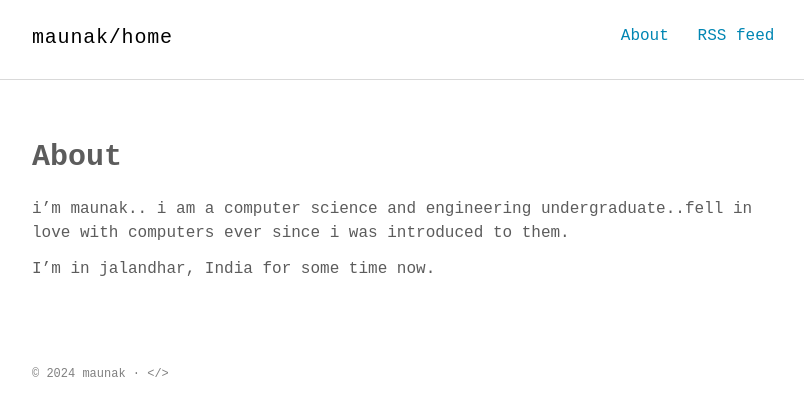
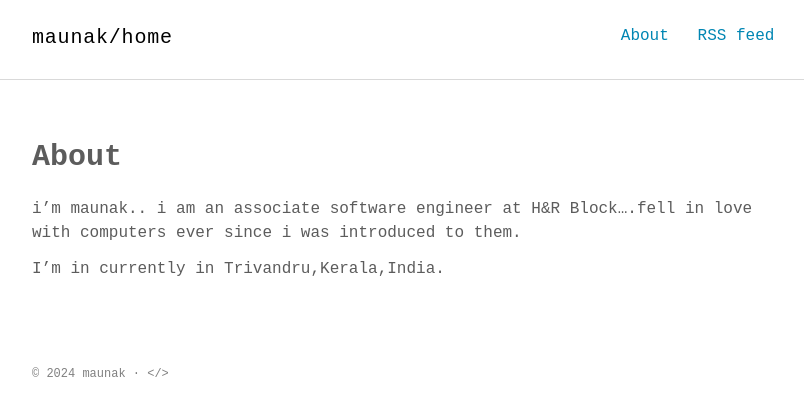
Before and after one commit to maunak/maunak.github.io, a Jekyll site: the page built from about.md, in a window 1280 px wide. Shown: the top 416 px of the page, without its empty margins (232-1036 px from the left). Built offline with Jekyll 4.4.1, drawn with Linux system fonts in a browser that asks for light colours; some web fonts are replaced.

Commit message:
Update about.md

```diff
--- a/about.md
+++ b/about.md
@@ -4,6 +4,6 @@ title: About
 permalink: /about/
 ---
 
-i'm maunak.. i am a computer science and engineering undergraduate..fell in love with computers ever since i was introduced to them.
+i'm maunak.. i am an associate software engineer at H&R Block....fell in love with computers ever since i was introduced to them.
 
-I'm in jalandhar, India for some time now.
+I'm in currently in Trivandru,Kerala,India.
```
